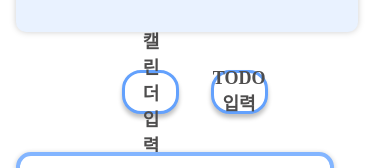
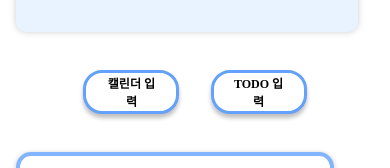
Before and after one commit to yujeongFE/Flrou-FE, a React (Create React App) app: page /chatting in a window 390 px wide. Shown: the part 598-766 px from the top of the page. Built offline with nearby package versions, Linux system fonts and the light colour scheme; no server answers; a web font is replaced by a local one.

Commit message:
style: 채팅 버튼 모바일 스타일 적용

```diff
--- a/src/components/Button/PrimaryButton.js
+++ b/src/components/Button/PrimaryButton.js
@@ -22,6 +22,17 @@ const StyledButton = styled.button`
   font-style: normal;
   font-weight: 600;
   line-height: normal;
+
+  /* 모바일 화면에서 숨김 */
+  @media screen and (max-width: 768px) {
+    width: 96px;
+    color: #000;
+    font-family: "Noto Sans KR";
+    font-size: 12px;
+    font-style: normal;
+    font-weight: 700;
+    line-height: normal;
+  }
 
   ${(props) =>
     props.isActive
```
